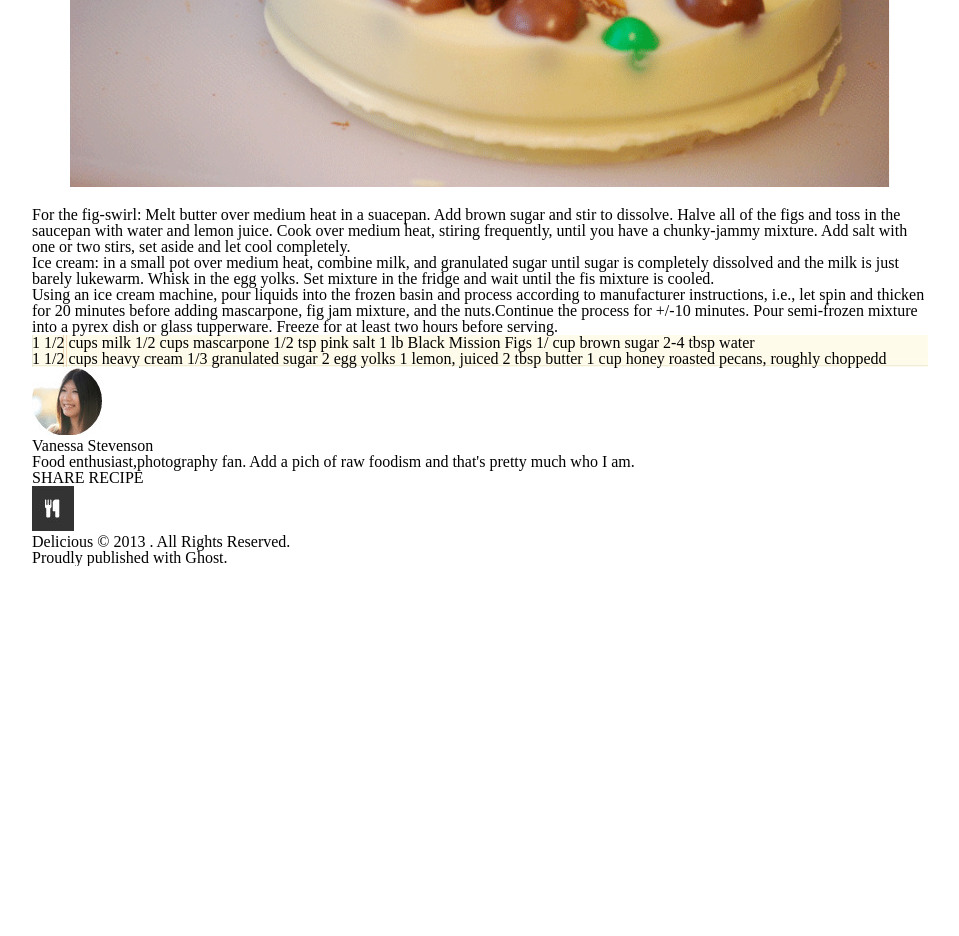
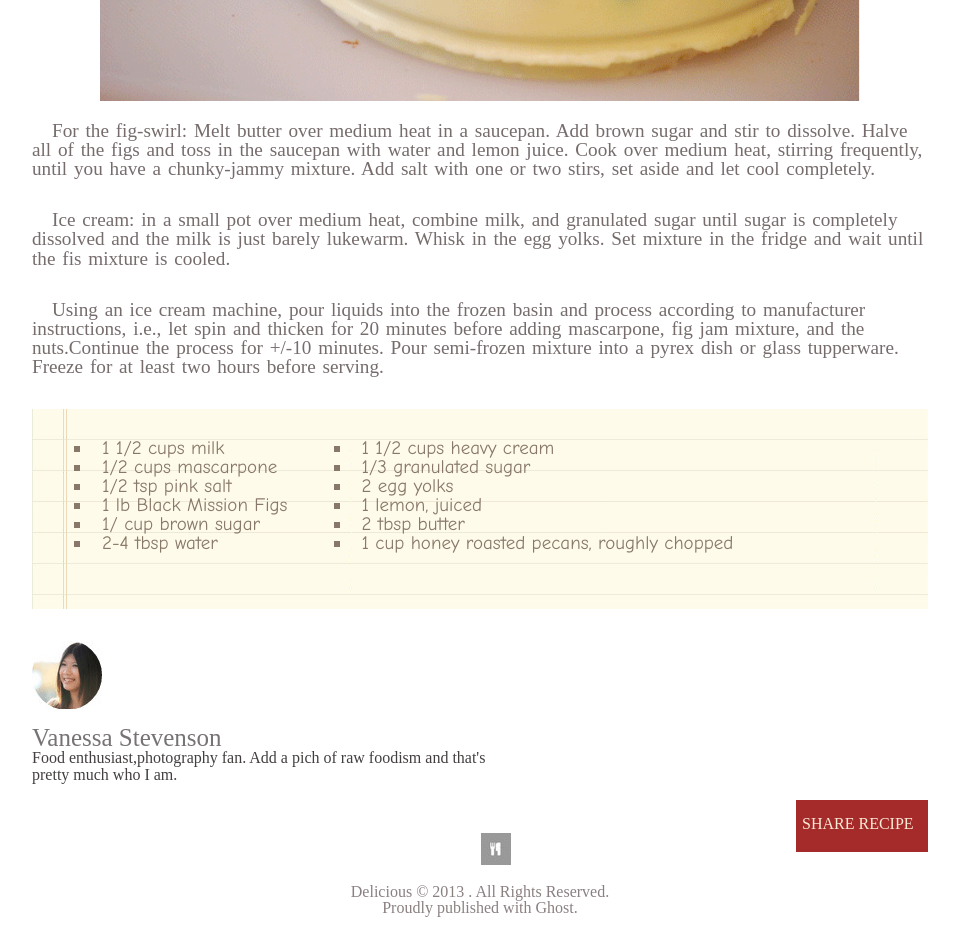
Before and after one commit to Edgar-Romero87/chocolate-pizza, a plain HTML site: page index.html in a window 1280 px wide. Shown: the part 580-1516 px from the top of the page, without its empty margins (160-1119 px from the left). Before the commit the page ends 1146 px from the top, so only its background shows below. Drawn offline with Linux system fonts and the light colour scheme.

Commit message:
added more CSS,focus on styling

```diff
--- a/index.html
+++ b/index.html
@@ -1,31 +1,36 @@
 <!DOCTYPE html>
 <html lang="en">
+
 <head>
   <meta charset="UTF-8">
   <meta name="viewport" content="width=device-width, initial-scale=1.0">
-  <link href="reset.css" type="text/css" rel="stylesheet"/>
-  <link href="style.css" type="text/css" rel="stylesheet"/>
+  <link href="reset.css" type="text/css" rel="stylesheet" />
+  <link href="style.css" type="text/css" rel="stylesheet" />
+  <link href="https://fonts.googleapis.com/css2?family=Pacifico&display=swap" rel="stylesheet">
   <title>Document</title>
 </head>
+
 <body>
   <header>
-    <div>
-     <img src="images/logo.png" alt="fork and knife" title="fork and knife"/>
-     <h1>Delicious</h1>
-    <p>THE BEST FOOD BLOG ON THE WEB</p>
+    <div class="topLeft">
+      <img id="logo" src="images/logo.png" alt="fork and knife" title="fork and knife" />
+
+      <h1 id=deliciousTop>Delicious</h1><br>
+      <p class=topText>THE BEST FOOD BLOG ON THE WEB</p>
+
     </div>
-    <nav>
-      <ul>
-        <li><img src="images/fb-icon.png"/></li>
-        <li><img src="images/twit-icon.png"/></li>
-        <li><img src="images/gp-icon.png"/></li>
-        <li><img src="images/insta-icon.png"/></li>
-        <li><img src="images/flic-icon.png"/></li>
-        <li><img src="images/pint-icon.png"/></li>
+    <nav class=topBar>
+      <ul class="media">
+        <li><img src="images/fb-icon.png" /></li>
+        <li><img src="images/twit-icon.png" /></li>
+        <li><img src="images/gp-icon.png" /></li>
+        <li><img src="images/insta-icon.png" /></li>
+        <li><img src="images/flic-icon.png" /></li>
+        <li><img src="images/pint-icon.png" /></li>
       </ul>
-      <ul>
-        <li><img src="images/rss-icon.png"/></li>
-        <li><img src="images/mail-icon.png"/></li>
+      <ul class="media">
+        <li><img src="images/rss-icon.png" /></li>
+        <li><img src="images/mail-icon.png" /></li>
       </ul>
     </nav>
   </header>
@@ -35,22 +40,34 @@
 
     </p>
     <p id="hostTimePosted">POSTED ON 15 DEC 2013 / DESSERTS</p>
-    <div>
-      <img src="images/print-icon.png"/>
-      <p>PRINT</p>
+    <div class=print>
+      <img src="images/print-icon.png" />
+      <p class=topText>PRINT</p>
     </div>
     <figure id="pizza">
-      <img src="images/choco-pizza.png" class="align-center medium"/>
+      <img src="images/choco-pizza.png" class="align-center medium" />
     </figure>
-      <p>
-        For the fig-swirl: Melt butter over medium heat in a suacepan. Add brown sugar and stir to dissolve. Halve all of the figs and toss in the saucepan with water and lemon juice. Cook over medium heat, stiring frequently, until you have a chunky-jammy mixture. Add salt with one or two stirs, set aside and let cool completely.
+    <p class="text">
+      For the fig-swirl: Melt butter over medium heat in a saucepan. Add brown sugar and stir to dissolve. Halve all of
+      the figs and toss in the saucepan with water and lemon juice. Cook over medium heat, stirring frequently, until
+      you have a chunky-jammy mixture. Add salt with one or two stirs, set aside and let cool completely.
     </p>
-      <p>Ice cream: in a small pot over medium heat, combine milk, and granulated sugar until sugar is completely dissolved and the milk is just barely lukewarm. Whisk in the egg yolks. Set mixture in the fridge and wait until the fis mixture is cooled.
-
+    <br>
+    <br>
+    <p class="text"> Ice cream: in a small pot over medium heat, combine milk, and granulated sugar until sugar is
+      completely dissolved and the milk is just barely lukewarm. Whisk in the egg yolks. Set mixture in the fridge and
+      wait until the fis mixture is cooled.
     </p>
-      <p>
-        Using an ice cream machine, pour liquids into the frozen basin and process according to manufacturer instructions, i.e., let spin and thicken for 20 minutes before adding mascarpone, fig jam mixture, and the nuts.Continue the process for +/-10 minutes. Pour semi-frozen mixture into a pyrex dish or glass tupperware. Freeze for at least two hours before serving.
+    <br>
+    <br>
+    <p class="text">
+      Using an ice cream machine, pour liquids into the frozen basin and process according to manufacturer instructions,
+      i.e., let spin and thicken for 20 minutes before adding mascarpone, fig jam mixture, and the nuts.Continue the
+      process for +/-10 minutes. Pour semi-frozen mixture into a pyrex dish or glass tupperware. Freeze for at least two
+      hours before serving.
     </p>
+    <br>
+    <br>
     <article id="recipe">
       <ul>
         <li>1 1/2 cups milk</li>
@@ -66,23 +83,32 @@
         <li class="strike">2 egg yolks</li>
         <li>1 lemon, juiced</li>
         <li>2 tbsp butter</li>
-          <li>1 cup honey roasted pecans, roughly choppedd</li>
+        <li>1 cup honey roasted pecans, roughly chopped</li>
       </ul>
     </article>
 
 
 
   </main>
+  <br>
+  <br>
   <footer>
-    <div><img src="images/van-pic.png"/></div>
-    <h3>Vanessa Stevenson</h3>
-    <p>Food enthusiast,photography fan. Add a pich of raw foodism and that's pretty much who I am.</p>
-    <div id="share">
-      <p>SHARE RECIPE</p>
+    <div><img id="van" src="images/van-pic.png" /></div>
+    <br>
+    <h3>Vanessa Stevenson</h3><br>
+    <p id="brag">Food enthusiast,photography fan. Add a pich of raw foodism and that's <br> pretty much who I am.</p>
+    <br><br>
+    <div>
+      <p id="share">SHARE RECIPE</p>
 
     </div>
-    <div><img src="images/logo.png"/></div></div>
-    <p>Delicious © 2013 . All Rights Reserved. <br/> Proudly published with Ghost.</p>
+    <br>
+    <br>
+    <div><img id="smallLogo" src="images/small-logo.png" />
+    </div>
+    <br>
+    <p class="bottomText">Delicious © 2013 . All Rights Reserved. <br /> Proudly published with Ghost.</p>
   </footer>
 </body>
+
 </html>
--- a/style.css
+++ b/style.css
@@ -1,23 +1,134 @@
+#deliciousTop {
+  display: inline;
+  vertical-align: text-top;
+  font-family: 'Pacifico', cursive;
+  font-weight: bold;
+  font-size: 30px;
+}
+
+#logo{
+  vertical-align: middle;
+}
+
+
+.topText {
+  display: inline;
+  vertical-align: text-bottom;
+  font-size: 10px;
+  font-family: 'Courier New', Courier, monospace;
+}
+
+h2 {
+  font-size: 40px;
+  font-family: Impact, 'Arial Narrow Bold', sans-serif;
+}
+
+#hostTimePosted {
+  font-family: 'Courier New', Courier, monospace;
+  font-size: 14px;
+}
+
 #recipe {
   background: url("images/list-bg.png");
+  height: 200px;
 }
+
 body {
   padding-left: 15%;
   padding-right: 15%;
+  padding-bottom: 20px;
+  padding-top: 10px;
 
 }
 
-img.align-center{
+img.align-center {
   display: block;
   margin: 0px auto;
 }
+
 img.medium {
-  width: 820px;
+  width: 760px;
 }
-#pizza{
+
+#pizza {
   padding-top: 20px;
   padding-bottom: 20px;
 }
-ul li {
+
+ul.media li {
+  display: inline-block;
+  /* float: right; */
+}
+
+ul {
   display: inline-block;
 }
+
+nav.topBar {
+  padding-left: 68%;
+}
+
+div.print {
+  float: right;
+}
+
+.text {
+  text-indent: 20px;
+  font-size: 1.2em;
+  color: rgb(118, 108, 108);
+  word-spacing: 2px;
+}
+
+#recipe ul li {
+  list-style-type: square;
+  padding-left: 10px;
+
+}
+
+#recipe ul {
+  padding-left: 60px;
+  padding-top: 30px;
+  font-family: comic sans ms;
+  font-size: 19px;
+  color: rgb(136, 120, 105);
+}
+
+#smallLogo{
+  padding-left: 50%;
+}
+
+#van{
+  vertical-align: middle;
+}
+
+h3{
+  color: rgb(119, 115, 115);
+  display: inline;
+  vertical-align: text-top;
+  font-family: Georgia, 'Times New Roman', Times, serif
+  font-weight: bold;
+  font-size: 25px;
+  float: :right;
+}
+
+#brag{
+  display: inline;
+  vertical-align: text-top;
+  color: rgb(67, 63, 63);
+}
+
+.bottomText{
+  text-align: center;
+  color: rgb(138, 128, 128);
+}
+
+#share{
+  border: 6px solid brown;
+  background-color: brown;
+  color: antiquewhite;
+  padding-top: 10px;
+  height: 30px;
+  width: 120px;
+  float: right;
+
+}
```
Lines whose indentation alone changed are shown as unchanged.
